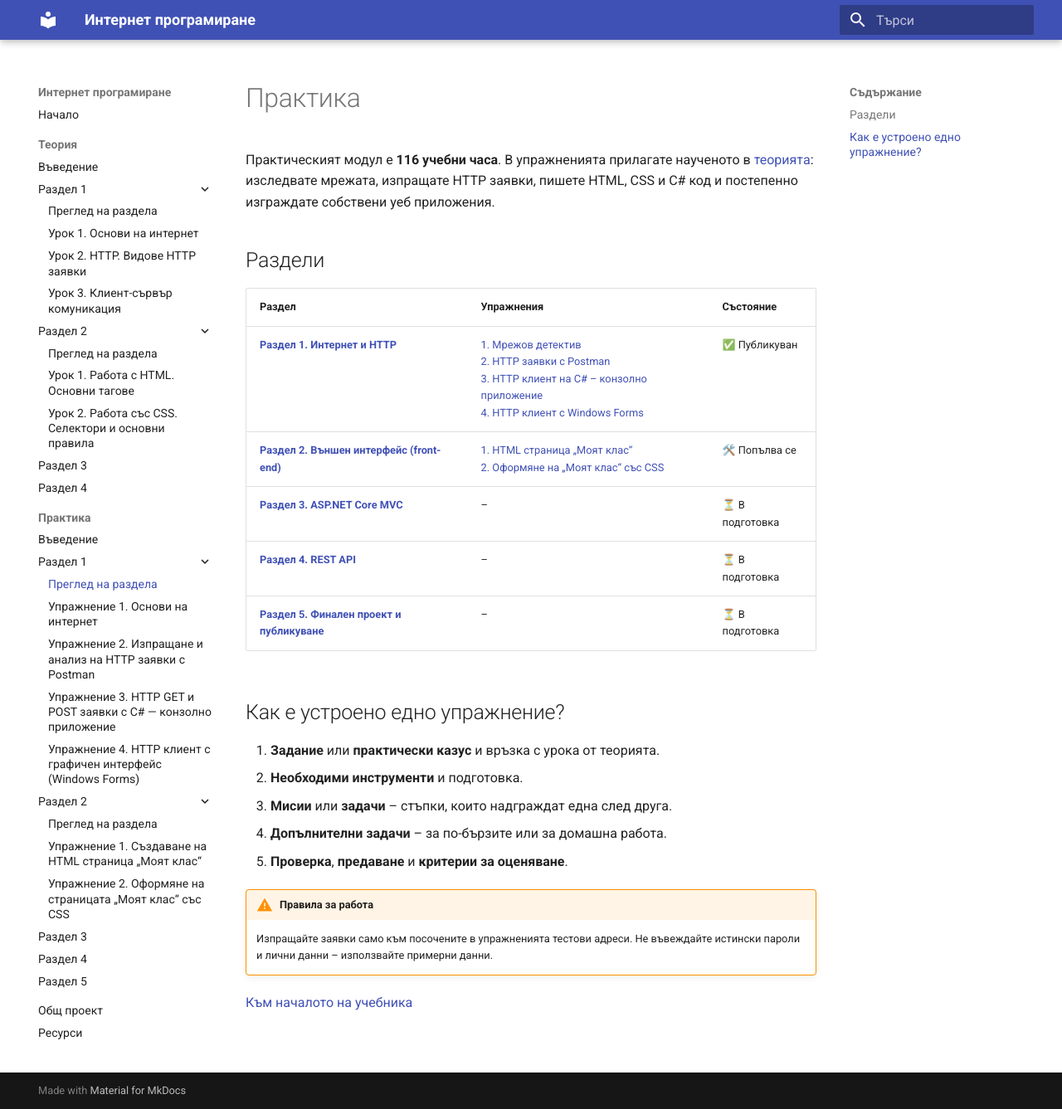
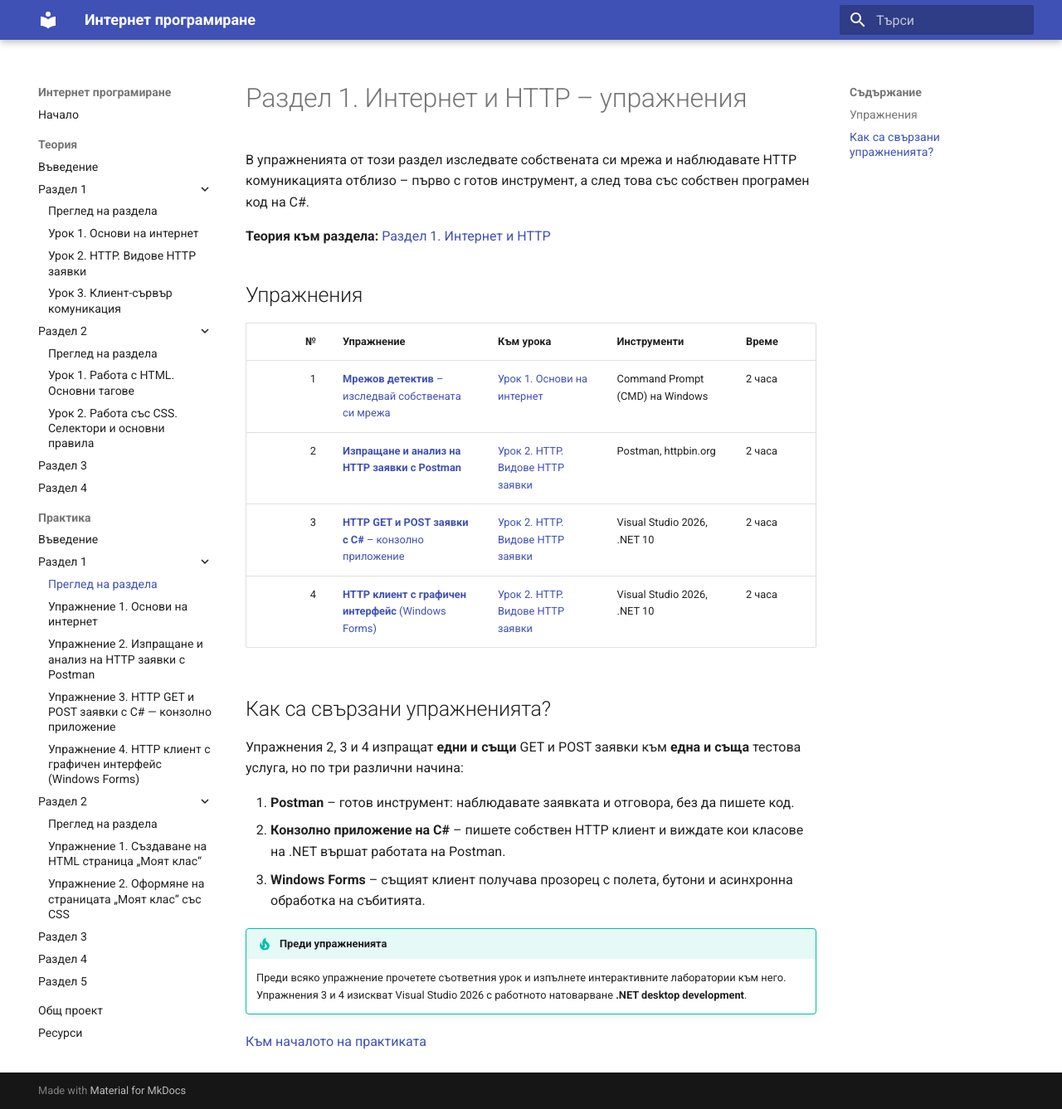
Before and after one commit to IlkoIliev/internet-programirane, an MkDocs documentation site: the page built from docs/praktika/razdel-1/index.md, in a window 1280 px wide and 1337 px high. Shown: the whole window at 83% size. Built offline with MkDocs 1.6.1 and Material for MkDocs 9.7.7, drawn with Linux system fonts in a browser that asks for light colours.

Commit message:
Revise section title and add exercise details
Updated the section title and added exercises with details.

```diff
--- a/docs/praktika/razdel-1/index.md
+++ b/docs/praktika/razdel-1/index.md
@@ -1,26 +1,27 @@
-# Практика
+# Раздел 1. Интернет и HTTP – упражнения
 
-Практическият модул е **116 учебни часа**. В упражненията прилагате наученото в [теорията](../teoria/index.md): изследвате мрежата, изпращате HTTP заявки, пишете HTML, CSS и C# код и постепенно изграждате собствени уеб приложения.
+В упражненията от този раздел изследвате собствената си мрежа и наблюдавате HTTP комуникацията отблизо – първо с готов инструмент, а след това със собствен програмен код на C#.
 
-## Раздели
+**Теория към раздела:** [Раздел 1. Интернет и HTTP](../../teoria/razdel-1/index.md)
 
-| Раздел | Упражнения | Състояние |
-|---|---|---|
-| [**Раздел 1. Интернет и HTTP**](razdel-1/index.md) | [1. Мрежов детектив](razdel-1/uprazhnenie-urok-01-osnovi-na-internet.md)<br>[2. HTTP заявки с Postman](razdel-1/uprazhnenie-urok-02-postman.md)<br>[3. HTTP клиент на C# – конзолно приложение](razdel-1/uprazhnenie-urok-02-csharp-http.md)<br>[4. HTTP клиент с Windows Forms](razdel-1/uprazhnenie-urok-02-csharp-winforms.md) | ✅ Публикуван |
-| [**Раздел 2. Външен интерфейс (front-end)**](razdel-2/index.md) | [1. HTML страница „Моят клас“](razdel-2/uprazhnenie-01-html.md)<br>[2. Оформяне на „Моят клас“ със CSS](razdel-2/uprazhnenie-02-css.md) | 🛠️ Попълва се |
-| [**Раздел 3. ASP.NET Core MVC**](razdel-3/index.md) | – | ⏳ В подготовка |
-| [**Раздел 4. REST API**](razdel-4/index.md) | – | ⏳ В подготовка |
-| [**Раздел 5. Финален проект и публикуване**](razdel-5/index.md) | – | ⏳ В подготовка |
+## Упражнения
 
-## Как е устроено едно упражнение?
+| № | Упражнение | Към урока | Инструменти | Време |
+|---:|---|---|---|---|
+| 1 | [**Мрежов детектив** – изследвай собствената си мрежа](uprazhnenie-urok-01-osnovi-na-internet.md) | [Урок 1. Основи на интернет](../../teoria/razdel-1/urok-01-osnovi-na-internet.md) | Command Prompt (CMD) на Windows | 2 часа |
+| 2 | [**Изпращане и анализ на HTTP заявки с Postman**](uprazhnenie-urok-02-postman.md) | [Урок 2. HTTP. Видове HTTP заявки](../../teoria/razdel-1/urok-02-http-vidove-zayavki.md) | Postman, httpbin.org | 2 часа |
+| 3 | [**HTTP GET и POST заявки с C#** – конзолно приложение](uprazhnenie-urok-02-csharp-http.md) | [Урок 2. HTTP. Видове HTTP заявки](../../teoria/razdel-1/urok-02-http-vidove-zayavki.md) | Visual Studio 2026, .NET 10 | 2 часа |
+| 4 | [**HTTP клиент с графичен интерфейс** (Windows Forms)](uprazhnenie-urok-02-csharp-winforms.md) | [Урок 2. HTTP. Видове HTTP заявки](../../teoria/razdel-1/urok-02-http-vidove-zayavki.md) | Visual Studio 2026, .NET 10 | 2 часа |
 
-1. **Задание** или **практически казус** и връзка с урока от теорията.
-2. **Необходими инструменти** и подготовка.
-3. **Мисии** или **задачи** – стъпки, които надграждат една след друга.
-4. **Допълнителни задачи** – за по-бързите или за домашна работа.
-5. **Проверка**, **предаване** и **критерии за оценяване**.
+## Как са свързани упражненията?
 
-!!! warning "Правила за работа"
-    Изпращайте заявки само към посочените в упражненията тестови адреси. Не въвеждайте истински пароли и лични данни – използвайте примерни данни.
+Упражнения 2, 3 и 4 изпращат **едни и същи** GET и POST заявки към **една и съща** тестова услуга, но по три различни начина:
 
-[Към началото на учебника](../index.md)
+1. **Postman** – готов инструмент: наблюдавате заявката и отговора, без да пишете код.
+2. **Конзолно приложение на C#** – пишете собствен HTTP клиент и виждате кои класове на .NET вършат работата на Postman.
+3. **Windows Forms** – същият клиент получава прозорец с полета, бутони и асинхронна обработка на събитията.
+
+!!! tip "Преди упражненията"
+    Преди всяко упражнение прочетете съответния урок и изпълнете интерактивните лаборатории към него. Упражнения 3 и 4 изискват Visual Studio 2026 с работното натоварване **.NET desktop development**.
+
+[Към началото на практиката](../index.md)
```
